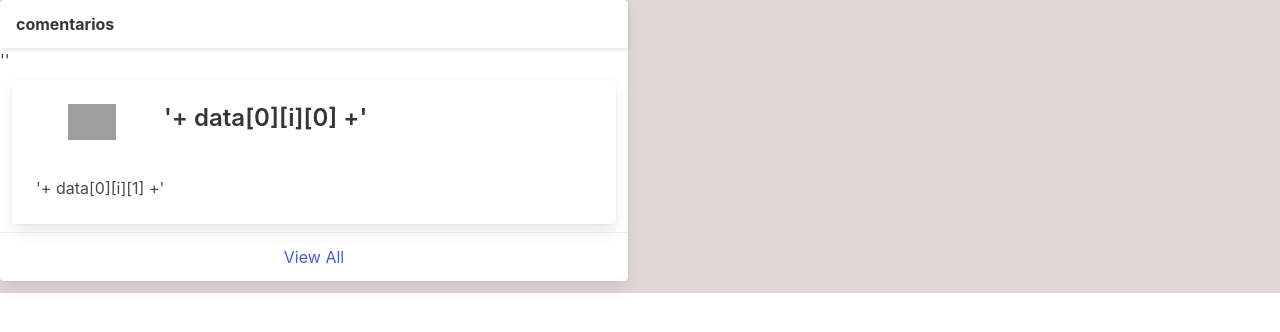
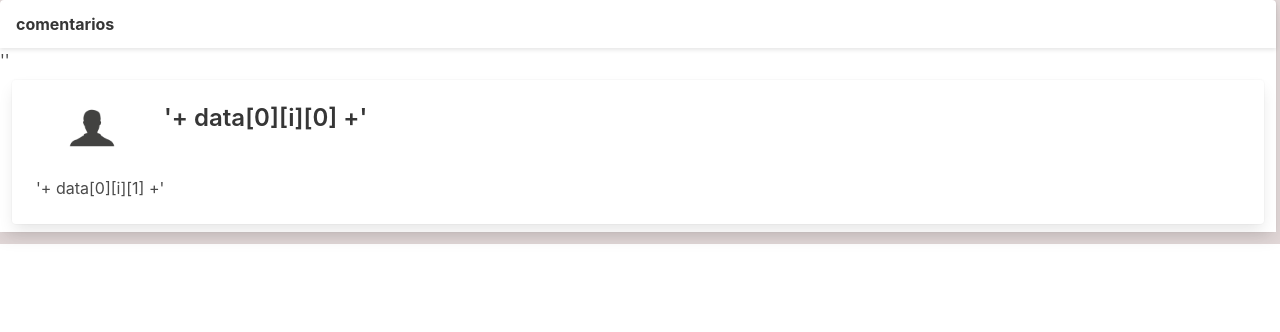
Before and after one commit to Jococa01/Proyecto-Integrado, a PHP site: page /portal/pruev.html in a window 1280 px wide. Shown: the top 332 px of the page. Run offline with PHP 8.4, Linux system fonts and the light colour scheme; grey boxes are pictures that could not be loaded.

Commit message:
cambio-claves-base-y-otros

```diff
--- a/entradas/romana.html
+++ b/entradas/romana.html
@@ -145,7 +145,7 @@
     <section>
       <div class="columns">
         <!--  -->
-        <div class="column is-6 ">
+        <div class="column pr-3 ml-5">
           <div class="card events-card">
             <header class="card-header">
               <p class="card-header-title">
--- a/portal/Assets/Javascript/comentaris.js
+++ b/portal/Assets/Javascript/comentaris.js
@@ -15,6 +15,7 @@
     formulario.addEventListener("submit", function (e) {
         e.preventDefault();
         loadData(this);
+        alert("su comentario se a subido");
     });
     draw();
 
@@ -56,7 +57,7 @@
 
             for (let i = 0; i < data[0].length; i++) {
                 document.getElementById('rows').innerHTML +=
-                '<tr><td><div class="card"><div class="card-image"></div><div class="card-content"><div class="media"><div class="media-left"><figure class="image is-48x48"><img src="https://bulma.io/images/placeholders/96x96.png" alt="Placeholder image"></figure></div><div class="media-content"><p class="title is-4">'+ data[0][i][0] +'</p></div></div> <div class="content">'+ data[0][i][1] +'</div></div></div></td></tr>'
+                '<tr><td><div class="card"><div class="card-image"></div><div class="card-content"><div class="media"><div class="media-left"><figure class="image is-48x48"><img src="../portal/Assets/imgs/avatar.png" alt="Placeholder image"></figure></div><div class="media-content"><p class="title is-4">'+ data[0][i][0] +'</p></div></div> <div class="content">'+ data[0][i][1] +'</div></div></div></td></tr>'
             }
         }
     });
--- a/portal/Assets/json/db.json
+++ b/portal/Assets/json/db.json
@@ -1,6 +1,6 @@
 {
     "servername" : "127.0.0.1",
     "username" : "root",
-    "password" : "",
+    "password" : "orgpKvZACpJIyE",
     "db" : "athenea"
 }
--- a/portal/Assets/php/clases/comentario.php
+++ b/portal/Assets/php/clases/comentario.php
@@ -17,7 +17,7 @@
 public function insertComentario($data)
     {
         try {
-            $stmtInsert = $this->conn->prepare("INSERT INTO coment VALUES(?,?)");
+            $stmtInsert = $this->conn->prepare("INSERT INTO comentarios VALUES(?,?)");
             $stmtInsert->bindParam(1, $titulo, PDO::PARAM_STR);
             $stmtInsert->bindParam(2, $comentario, PDO::PARAM_STR);
 
@@ -36,12 +36,12 @@
     {
         try {
 
-            $sqlAll = "SELECT titulo,comntario FROM coment";
+            $sqlAll = "SELECT titulo,comentario FROM comentarios";
             $rowsAll = $this->conn->query($sqlAll);
             while ($Coment = $rowsAll->fetch(PDO::FETCH_ASSOC)) {
                 array_push($this->Coment, new comentarios(
                     $Coment["titulo"],
-                    $Coment["comntario"]
+                    $Coment["comentario"]
 
                 ));
             }
--- a/portal/pruev.html
+++ b/portal/pruev.html
@@ -6,9 +6,7 @@
     <meta http-equiv="X-UA-Compatible" content="IE=edge">
     <meta name="viewport" content="width=device-width, initial-scale=1.0">
     <link rel="stylesheet" href="Assets/css/sample.css">
-    <link rel="stylesheet" href="Assets/css/sample.css">
-    <link rel="stylesheet" href="Assets/css/sample.css">
-    <link rel="stylesheet" href="Assets/css/sample.css">
+
     <title>Document</title>
 </head>
 
@@ -16,9 +14,9 @@
 
 
     <section>
-        <div class="columns">
+        <div class="columns ">
             <!--  -->
-            <div class="column is-6 ">
+            <div class="column pr-4	">
                 <div class="card events-card">
                     <header class="card-header">
                         <p class="card-header-title">
@@ -30,7 +28,7 @@
                             </span>
                         </a>
                     </header>
-                    <div class="card-table">
+                    <div class="card-table ">
                         <div class="content">
                             <table class="table is-fullwidth is-striped">
                                 <tbody id="rows">
@@ -42,7 +40,7 @@
                                                     <div class="media">
                                                         <div class="media-left">
                                                             <figure class="image is-48x48"><img
-                                                                    src="https://bulma.io/images/placeholders/96x96.png"
+                                                                    src="Assets/imgs/avatar.png"
                                                                     alt="Placeholder image"></figure>
                                                         </div>
                                                         <div class="media-content">
@@ -58,9 +56,7 @@
                             </table>
                         </div>
                     </div>
-                    <footer class="card-footer">
-                        <a href="#" class="card-footer-item">View All</a>
-                    </footer>
+
                 </div>
             </div>
         </div>
```
